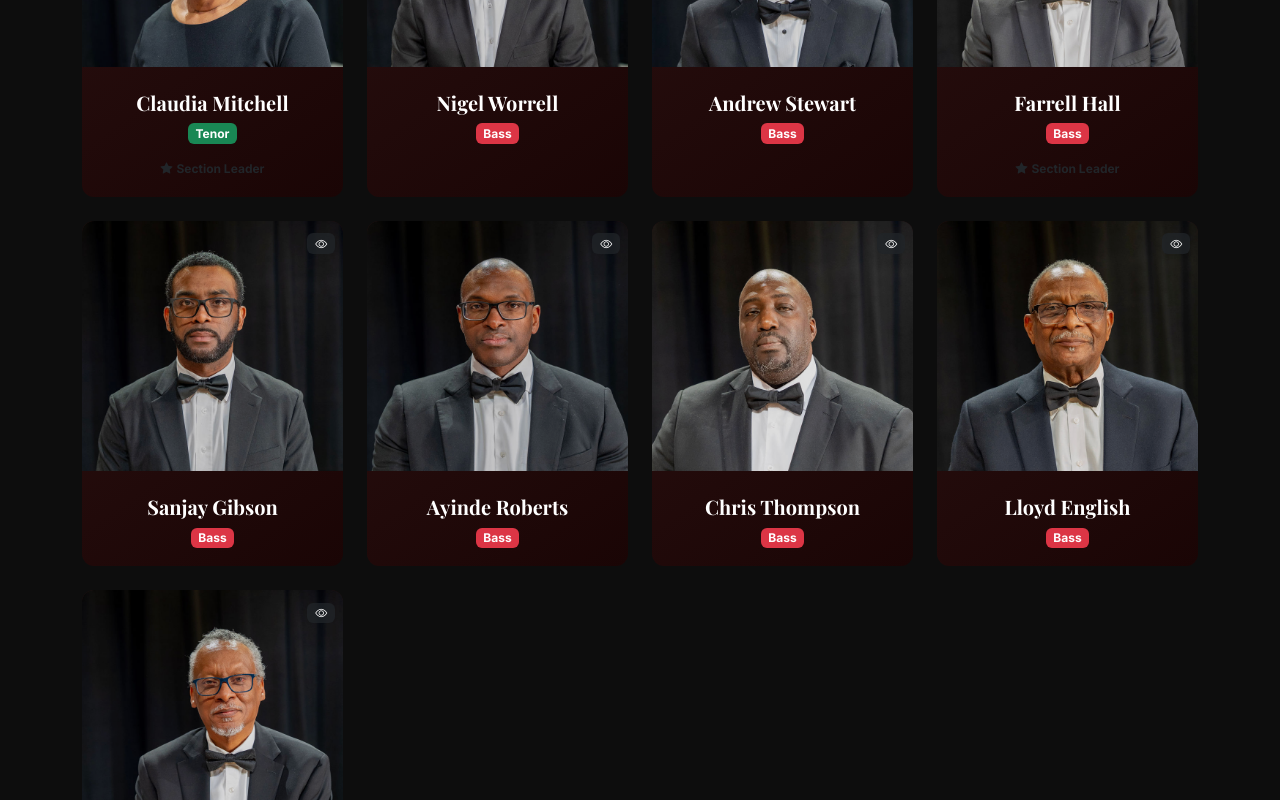
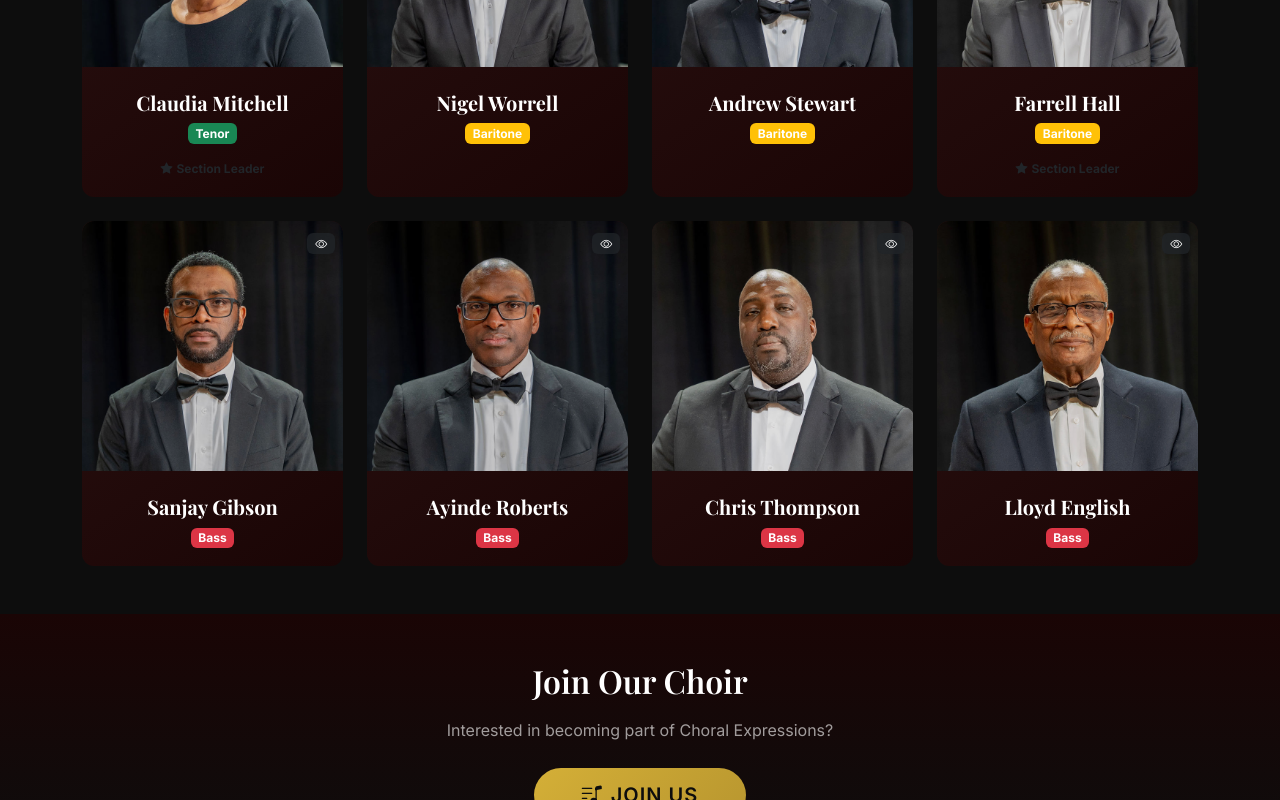
Before and after one commit to cs96ai/ChoralExpressions, a React (Vite) app in the folder ChoralExpressions/: page /members in a window 1280 px wide. Shown: the part 3000-3800 px from the top of the page. Built offline with nearby package versions, Linux system fonts and the light colour scheme.

Commit message:
Add Baritone voice part with proper sorting between Tenor and Bass

```diff
--- a/ChoralExpressions/src/pages/Highlights.jsx
+++ b/ChoralExpressions/src/pages/Highlights.jsx
@@ -6,10 +6,10 @@ function Highlights() {
     { id: 2461, name: "Dorreth Ingleton", part: "Soprano", sectionLeader: false },
     { id: 2499, name: "Rose Heavens-Worrell", part: "Soprano", sectionLeader: true },
     { id: 2509, name: "Curtis Ambrose", part: "Tenor", sectionLeader: false },
-    { id: 2520, name: "Nigel Worrell", part: "Bass", sectionLeader: false },
+    { id: 2520, name: "Nigel Worrell", part: "Baritone", sectionLeader: false },
     { id: 2537, name: "Michelle Hanson", part: "Alto", sectionLeader: false },
     { id: 2551, name: "Brenda Knight", part: "Alto", sectionLeader: false },
-    { id: 2558, name: "Andrew Stewart", part: "Bass", sectionLeader: false },
+    { id: 2558, name: "Andrew Stewart", part: "Baritone", sectionLeader: false },
     { id: 2559, name: "Vanessa Burton", part: "Soprano", sectionLeader: false },
     { id: 2567, name: "Eslyn Blair", part: "Tenor", sectionLeader: false },
     { id: 2574, name: "Margaret Simpson", part: "Soprano", sectionLeader: false },
@@ -19,7 +19,7 @@ function Highlights() {
     { id: 2622, name: "Annette Radelin", part: "Soprano", sectionLeader: false },
     { id: 2627, name: "Claudia Stewart-Philip", part: "Soprano", sectionLeader: false },
     { id: 2643, name: "Colleen Phillips", part: "Alto", sectionLeader: true },
-    { id: 2650, name: "Farrell Hall", part: "Bass", sectionLeader: true },
+    { id: 2650, name: "Farrell Hall", part: "Baritone", sectionLeader: true },
     { id: 2657, name: "Mark Dunkley", part: "Tenor", sectionLeader: false },
     { id: 2677, name: "Linda Oppong", part: "Alto", sectionLeader: false },
     { id: 2685, name: "Pam Tolson", part: "Soprano", sectionLeader: true },
@@ -33,12 +33,11 @@ function Highlights() {
     { id: 2770, name: "Lloyd English", part: "Bass", sectionLeader: false },
     { id: 2779, name: "Audrey Mitchell", part: "Tenor", sectionLeader: true },
     { id: 2811, name: "Claudia Mitchell", part: "Tenor", sectionLeader: true },
-    { id: 2817, name: "Melvin Tolson", part: "Director", sectionLeader: false },
-    { id: null, name: "Christine Thompson", part: "Alto", sectionLeader: false }
+        { id: null, name: "Christine Thompson", part: "Alto", sectionLeader: false }
   ];
 
-  // Sort singers by section: Soprano, Alto, Tenor, Bass, Director
-  const sectionOrder = { 'Soprano': 1, 'Alto': 2, 'Tenor': 3, 'Bass': 4, 'Director': 5 };
+  // Sort singers by section: Soprano, Alto, Tenor, Baritone, Bass, Director
+  const sectionOrder = { 'Soprano': 1, 'Alto': 2, 'Tenor': 3, 'Baritone': 4, 'Bass': 5, 'Director': 6 };
   const singers = [...singersData].sort((a, b) => {
     return sectionOrder[a.part] - sectionOrder[b.part];
   });
@@ -48,6 +47,7 @@ function Highlights() {
       case 'Soprano': return 'text-gold';
       case 'Alto': return 'text-info';
       case 'Tenor': return 'text-success';
+      case 'Baritone': return 'text-warning';
       case 'Bass': return 'text-danger';
       case 'Director': return 'text-gold';
       default: return 'text-light';
@@ -59,6 +59,7 @@ function Highlights() {
       case 'Soprano': return 'badge bg-warning text-dark';
       case 'Alto': return 'badge bg-info';
       case 'Tenor': return 'badge bg-success';
+      case 'Baritone': return 'badge bg-warning';
       case 'Bass': return 'badge bg-danger';
       case 'Director': return 'badge bg-gold text-dark';
       default: return 'badge bg-secondary';
--- a/ChoralExpressions/src/pages/JoinUs.jsx
+++ b/ChoralExpressions/src/pages/JoinUs.jsx
@@ -177,6 +177,7 @@ function JoinUs() {
                       <option value="Soprano">Soprano</option>
                       <option value="Alto">Alto</option>
                       <option value="Tenor">Tenor</option>
+                      <option value="Baritone">Baritone</option>
                       <option value="Bass">Bass</option>
                       <option value="Not Sure">Not Sure</option>
                     </select>
--- a/ChoralExpressions/src/pages/SingerDetail.jsx
+++ b/ChoralExpressions/src/pages/SingerDetail.jsx
@@ -8,10 +8,10 @@ function SingerDetail() {
     { id: 2461, name: "Dorreth Ingleton", part: "Soprano", sectionLeader: false },
     { id: 2499, name: "Rose Heavens-Worrell", part: "Soprano", sectionLeader: true },
     { id: 2509, name: "Curtis Ambrose", part: "Tenor", sectionLeader: false },
-    { id: 2520, name: "Nigel Worrell", part: "Bass", sectionLeader: false },
+    { id: 2520, name: "Nigel Worrell", part: "Baritone", sectionLeader: false },
     { id: 2537, name: "Michelle Hanson", part: "Alto", sectionLeader: false },
     { id: 2551, name: "Brenda Knight", part: "Alto", sectionLeader: false },
-    { id: 2558, name: "Andrew Stewart", part: "Bass", sectionLeader: false },
+    { id: 2558, name: "Andrew Stewart", part: "Baritone", sectionLeader: false },
     { id: 2559, name: "Vanessa Burton", part: "Soprano", sectionLeader: false },
     { id: 2567, name: "Eslyn Blair", part: "Tenor", sectionLeader: false },
     { id: 2574, name: "Margaret Simpson", part: "Soprano", sectionLeader: false },
@@ -21,7 +21,7 @@ function SingerDetail() {
     { id: 2622, name: "Annette Radelin", part: "Soprano", sectionLeader: false },
     { id: 2627, name: "Claudia Stewart-Philip", part: "Soprano", sectionLeader: false },
     { id: 2643, name: "Colleen Phillips", part: "Alto", sectionLeader: true },
-    { id: 2650, name: "Farrell Hall", part: "Bass", sectionLeader: true },
+    { id: 2650, name: "Farrell Hall", part: "Baritone", sectionLeader: true },
     { id: 2657, name: "Mark Dunkley", part: "Tenor", sectionLeader: false },
     { id: 2677, name: "Linda Oppong", part: "Alto", sectionLeader: false },
     { id: 2685, name: "Pam Tolson", part: "Soprano", sectionLeader: true },
@@ -34,8 +34,7 @@ function SingerDetail() {
     { id: 2763, name: "Chris Thompson", part: "Bass", sectionLeader: false },
     { id: 2770, name: "Lloyd English", part: "Bass", sectionLeader: false },
     { id: 2779, name: "Audrey Mitchell", part: "Tenor", sectionLeader: true },
-    { id: 2811, name: "Claudia Mitchell", part: "Tenor", sectionLeader: true },
-    { id: 2817, name: "Melvin Tolson", part: "Director", sectionLeader: false }
+    { id: 2811, name: "Claudia Mitchell", part: "Tenor", sectionLeader: true }
   ];
 
   const singer = singers.find(s => s.id === parseInt(id));
@@ -58,6 +57,7 @@ function SingerDetail() {
       case 'Soprano': return 'text-warning';
       case 'Alto': return 'text-info';
       case 'Tenor': return 'text-success';
+      case 'Baritone': return 'text-warning';
       case 'Bass': return 'text-danger';
       case 'Director': return 'text-gold';
       default: return 'text-light';
@@ -69,6 +69,7 @@ function SingerDetail() {
       case 'Soprano': return 'The highest vocal range, known for its bright and soaring quality.';
       case 'Alto': return 'A lower vocal range, providing rich harmonies and depth to the ensemble.';
       case 'Tenor': return 'A higher vocal range, often carrying the melody with power and clarity.';
+      case 'Baritone': return 'A warm, middle-range voice bridging tenor and bass with rich, versatile tone.';
       case 'Bass': return 'The lowest vocal range, providing the foundation and strength of the choir.';
       case 'Director': return 'Leading Choral Expressions with vision, artistry, and dedication.';
       default: return '';
```
